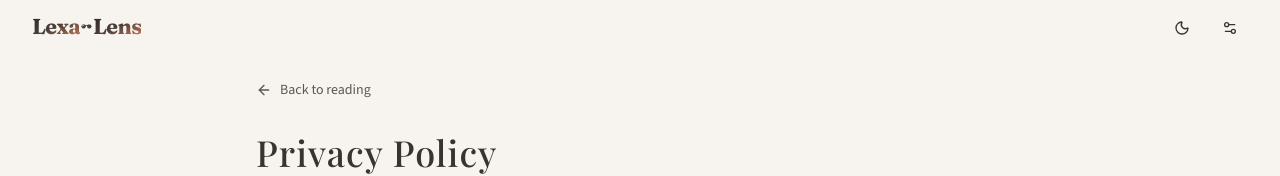
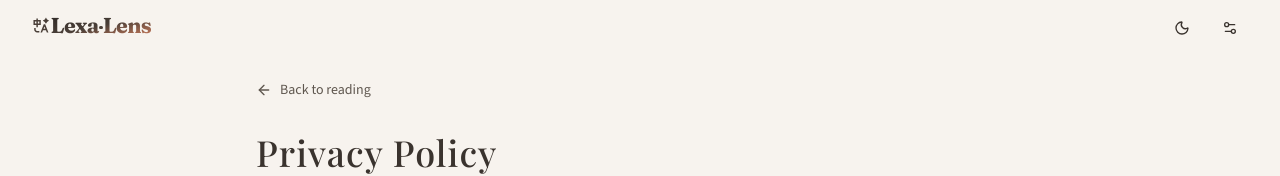
Before and after one commit to johnlaidler267/spanish-context-translator, a React (Vite) app: page /privacy in a window 1280 px wide. Shown: the top 176 px of the page. Built offline with nearby package versions, Linux system fonts and the light colour scheme; no server answers; a web font is replaced by a local one.

Commit message:
Update MainHeader component to replace icon and enhance text styling
- Swap the BsSunglasses icon with RiTranslateAi for improved representation.
- Refine the "Lexa Lens" text layout by adding a separator for better visual clarity.

```diff
--- a/src/components/main-header.tsx
+++ b/src/components/main-header.tsx
@@ -3,7 +3,7 @@
 import { useEffect, useState } from "react"
 import { Link } from "react-router-dom"
 import { Sun, Moon, Settings2, Loader2 } from "lucide-react"
-import { BsSunglasses } from "react-icons/bs"
+import { RiTranslateAi } from "react-icons/ri"
 import { useSubscriptionOptional } from "@/contexts/subscription-context"
 import { useAuth } from "@/contexts/auth-context"
 import { getTier } from "@/lib/tiers"
@@ -233,12 +233,18 @@ export function MainHeader({
                 "[font-feature-settings:'kern'_1,'liga'_1] inline-flex items-center gap-px"
               }
             >
-              <span className={LEXA_LENS_WORD_GRADIENT}>Lexa</span>
-              <BsSunglasses
-                className="h-[0.68rem] w-[0.68rem] shrink-0 text-[#4a3f38] dark:text-[#d4a896]"
+              <RiTranslateAi
+                className="h-[1.1rem] w-[1.1rem] shrink-0 text-[#4a3f38] dark:text-[#d4a896]"
                 aria-hidden
               />
-              <span className={LEXA_LENS_WORD_GRADIENT}>Lens</span>
+              <span className={`${LEXA_LENS_WORD_GRADIENT} inline-flex items-center gap-0.25`}>
+                <span>Lexa</span>
+                <span
+                  className="mx-0 mt-1 inline-block h-[3px] w-[4px] rounded-full bg-[#4a3f38] dark:bg-[#d4a896]"
+                  aria-hidden
+                />
+                <span>Lens</span>
+              </span>
             </span>
           </Link>
           <div className="flex items-center gap-2 md:gap-3 pointer-events-auto shrink-0">
```
